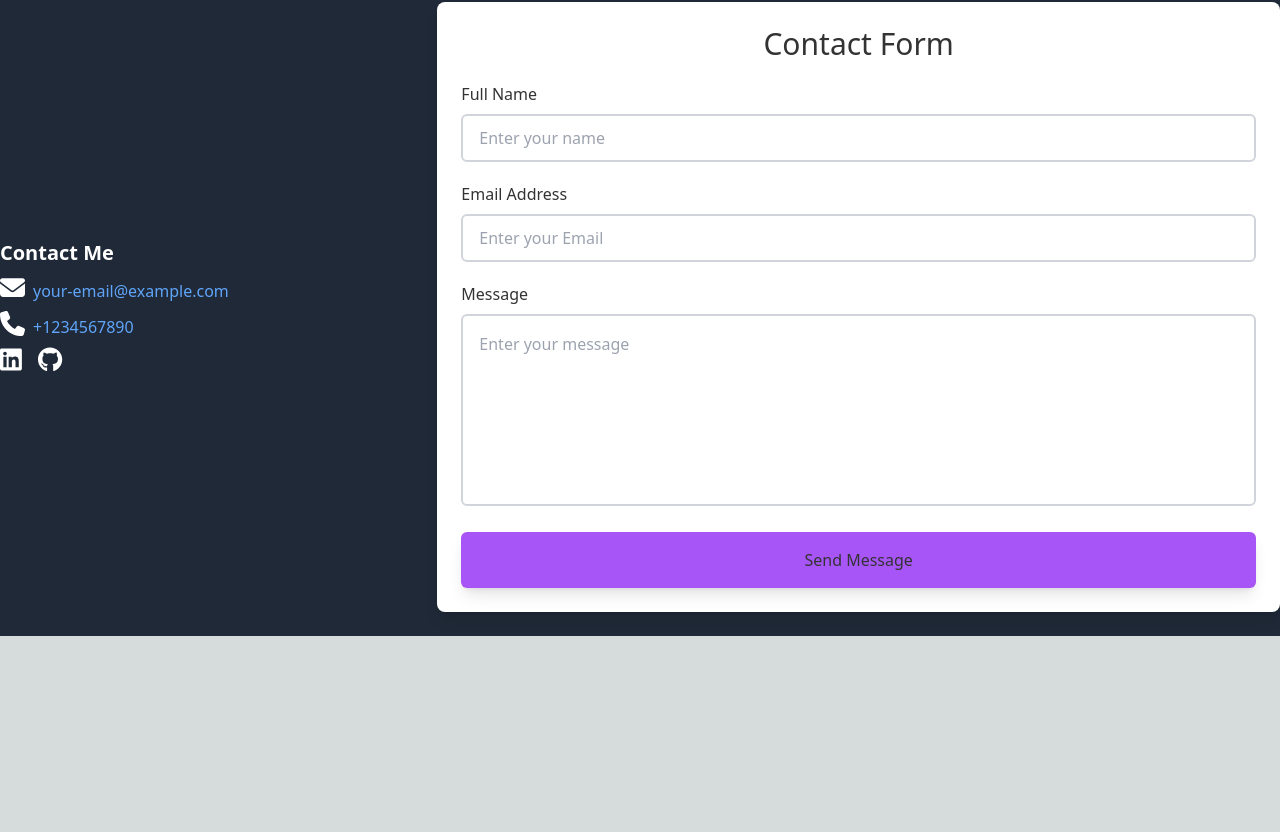
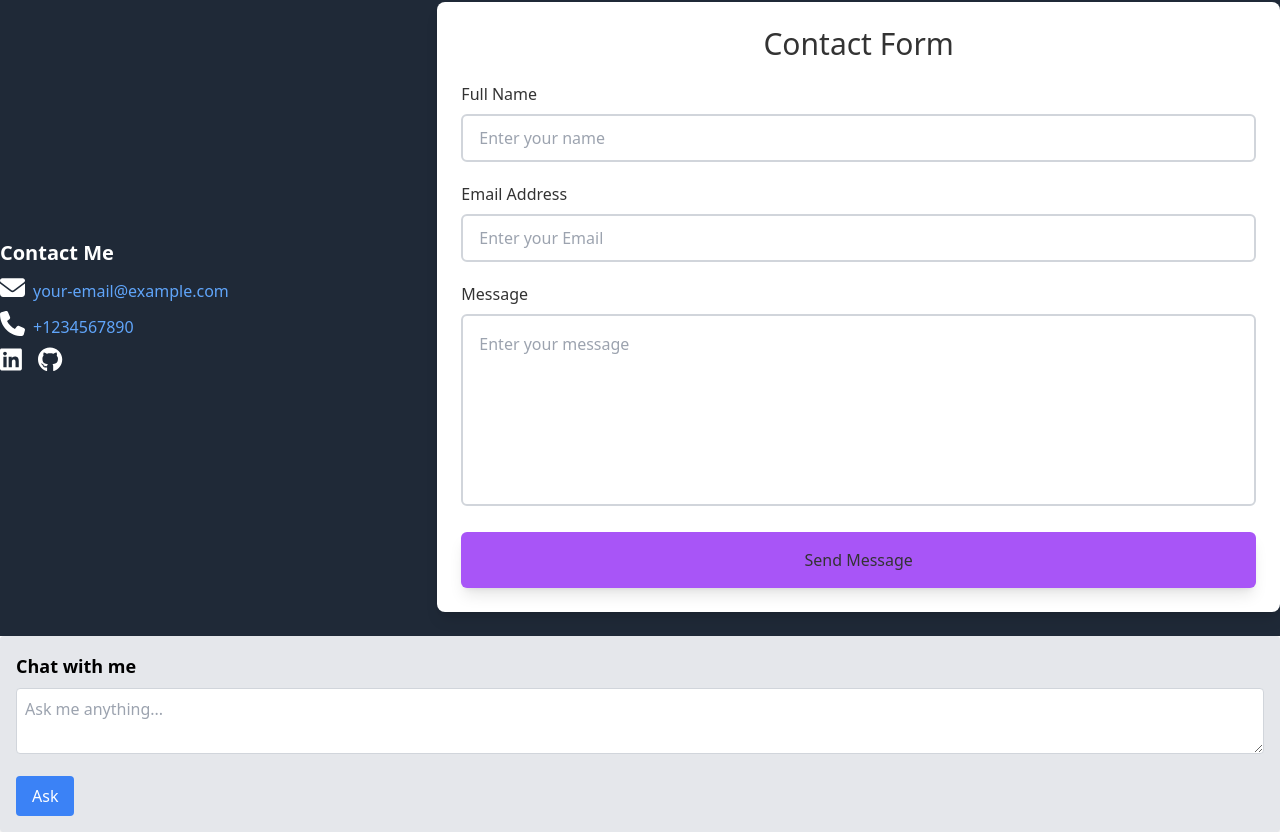
Before and after one commit to munozAndrew/Portfolio-V2, a Next.js app: page / in a window 1280 px wide. Shown: the part 1686-2518 px from the top of the page. Before the commit the page ends 2322 px from the top, so only its background shows below. Built offline with nearby package versions, Linux system fonts and the light colour scheme.

Commit message:
implemented setup for openai Assistant

```diff
--- /dev/null
+++ b/components/chatbot.tsx
@@ -0,0 +1,40 @@
+import { useState } from "react";
+
+export default function Chatbot() {
+  const [question, setQuestion] = useState("");
+  const [answer, setAnswer] = useState("");
+
+  const askQuestion = async () => {
+    const res = await fetch('/api/chatbot', {
+      method: 'POST',
+      headers: { 'Content-Type': 'application/json' },
+      body: JSON.stringify({ question }),
+    });
+    const data = await res.json();
+    setAnswer(data.answer);
+  };
+
+  return (
+    <div className="p-4 bg-gray-200 rounded shadow-md">
+      <h3 className="text-lg font-bold mb-2">Chat with me</h3>
+      <textarea
+        className="w-full p-2 border border-gray-300 rounded mb-4"
+        placeholder="Ask me anything..."
+        value={question}
+        onChange={(e) => setQuestion(e.target.value)}
+      />
+      <button
+        className="bg-blue-500 text-white px-4 py-2 rounded"
+        onClick={askQuestion}
+      >
+        Ask
+      </button>
+      {answer && (
+        <div className="mt-4">
+          <strong>Answer:</strong>
+          <p>{answer}</p>
+        </div>
+      )}
+    </div>
+  );
+}
--- a/package.json
+++ b/package.json
@@ -15,6 +15,7 @@
     "@fortawesome/react-fontawesome": "^0.2.2",
     "@heroicons/react": "^2.1.5",
     "next": "14.2.5",
+    "openai": "^4.57.3",
     "react": "^18",
     "react-dom": "^18"
   },
--- /dev/null
+++ b/pages/api/chatbot.js
@@ -0,0 +1,60 @@
+import {createAssitant} from "../../lib/assistant"
+import {createandUploadVS} from "../../lib/vectorStore"
+import OpenAI from 'openai';
+import fs from 'fs';
+
+export default async function setUp(req, res){
+
+    if (req.method == "POST"){
+
+        try {
+            const assistant = await createAssitant();
+
+            if (assistant){
+                const envPath = "./.env.local";
+                const data = `ASSISTANT_ID=${assistant.id}\n`;
+
+
+                fs.appendFile(envPath, data, (err) => {
+                    if (err) {
+                        console.error('Error updating assistant_id : ', err);
+                    }else {
+                        console.log('Successfully updated assistant_id');
+                    }
+                })
+
+
+
+                const vector = await createandUploadVS();
+                const vec = `VECTOR_ID=${vector.id}\n`;
+
+                fs.appendFile(envPath,vec, (err) => {
+                    if (err) {
+                        console.error('Error updating vector_id : ', err);
+                    }else {
+                        console.log('Successfully updated vector_id');
+                    }
+
+                } )
+
+                //const assitant_Id = process.env.ASSISTED_ID;
+                //const vector_Id = process.env.VECTOR_ID;
+
+
+                await openai.beta.assistants.update(assistant.id, {
+                    tool_resources: { file_search: { vector_store_ids: [vector.id] } },
+                  });
+
+            }
+
+        } catch (error){
+            console.error("Error with assitant creation: ", error);
+
+        }
+
+
+    }  else {
+        console.log("must use POST method");
+    }
+
+}
--- /dev/null
+++ b/pages/api/setup.js
@@ -0,0 +1,60 @@
+import {createAssitant} from "../../lib/assistant"
+import {createandUploadVS} from "../../lib/vectorStore"
+import OpenAI from 'openai';
+import fs from 'fs';
+
+export default async function setUp(req, res){
+
+    if (req.method == "POST"){
+
+        try {
+            const assistant = await createAssitant();
+
+            if (assistant){
+                const envPath = "./.env.local";
+                const data = `ASSISTANT_ID=${assistant.id}\n`;
+
+
+                fs.appendFile(envPath, data, (err) => {
+                    if (err) {
+                        console.error('Error updating assistant_id : ', err);
+                    }else {
+                        console.log('Successfully updated assistant_id');
+                    }
+                })
+
+
+
+                const vector = await createandUploadVS();
+                const vec = `VECTOR_ID=${vector.id}\n`;
+
+                fs.appendFile(envPath,vec, (err) => {
+                    if (err) {
+                        console.error('Error updating vector_id : ', err);
+                    }else {
+                        console.log('Successfully updated vector_id');
+                    }
+
+                } )
+
+                //const assitant_Id = process.env.ASSISTED_ID;
+                //const vector_Id = process.env.VECTOR_ID;
+
+
+                await openai.beta.assistants.update(assistant.id, {
+                    tool_resources: { file_search: { vector_store_ids: [vector.id] } },
+                  });
+
+            }
+
+        } catch (error){
+            console.error("Error with assitant creation: ", error);
+
+        }
+
+
+    }  else {
+        console.log("must use POST method");
+    }
+
+}
--- a/pages/index.tsx
+++ b/pages/index.tsx
@@ -5,6 +5,7 @@ import React from "react";
 import Home from "../components/Home";
 import Projects from "../components/projects";
 import Footer from "../components/footer";
+import Chatbot from "../components/chatbot"
 const inter = Inter({ subsets: ["latin"] });
 
 const Index: React.FC = () => {
@@ -14,6 +15,7 @@ const Index: React.FC = () => {
     <Home/>
     <Projects/>
     <Footer/>
+    <Chatbot/>
 
 
     </>
```
Also changed, not shown: 1 other file (tests, documents, lock files or other folders).
